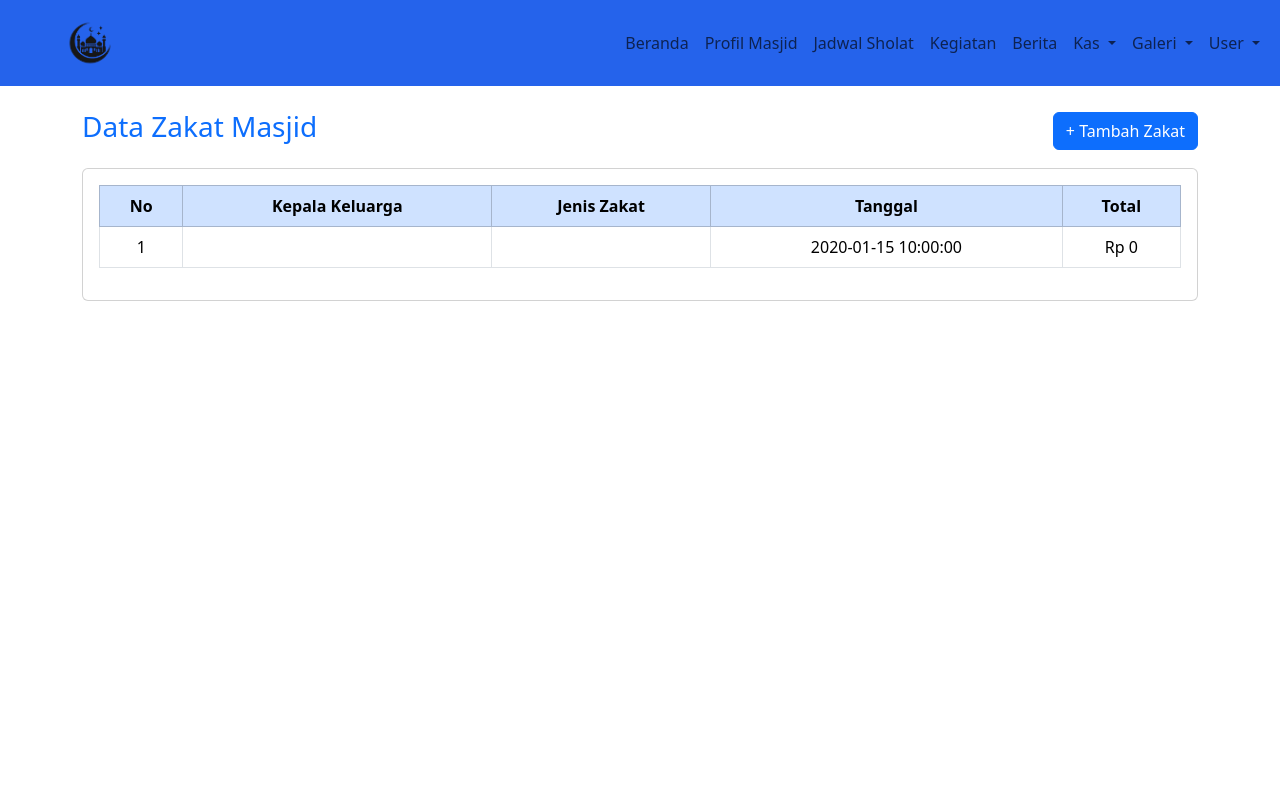
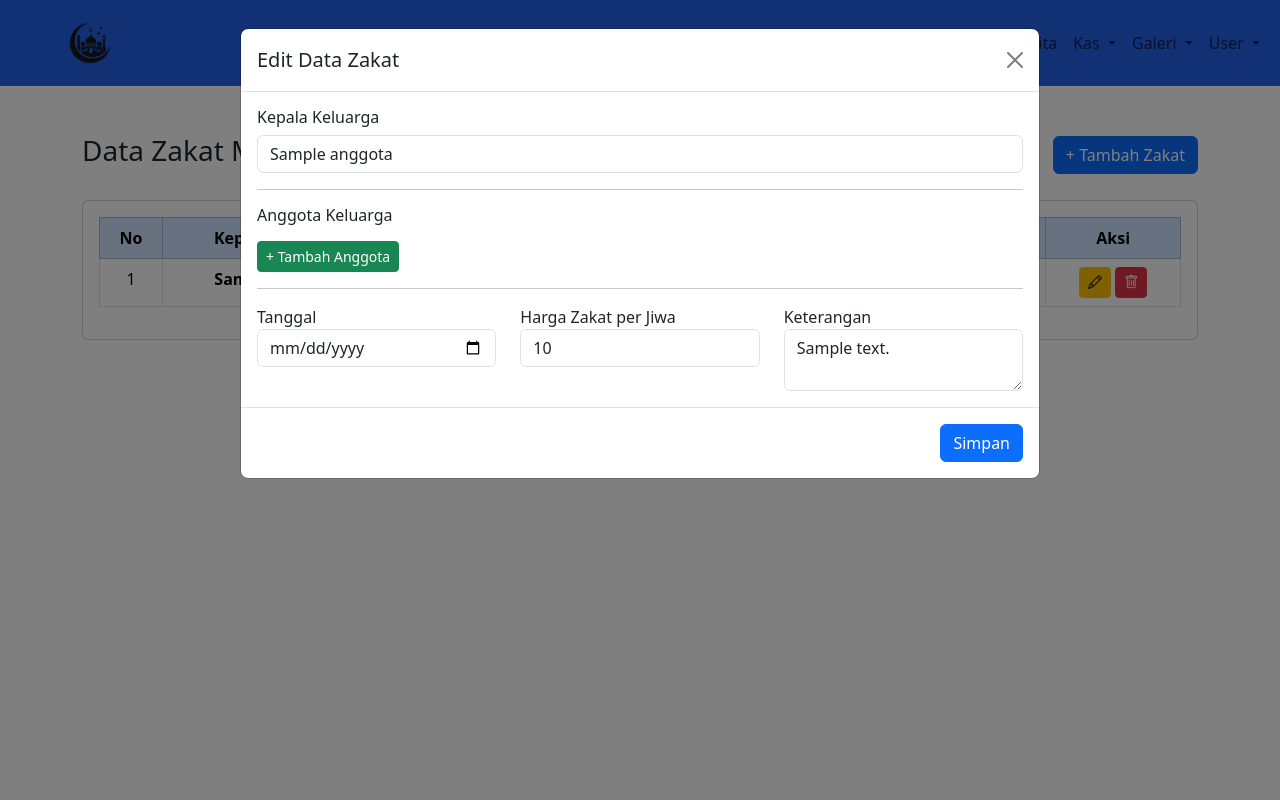
Before and after one commit to fauzil17/ar_razaq, a PHP site: page /pages/zakat.php?edit=1 in a window 1280 px wide. Run offline with PHP 8.4, Linux system fonts and the light colour scheme; tables that the repository leaves empty or names only in its code hold one stand-in row (values such as "Sample post"); data that the repository does not hold is empty.

Commit message:
memperbaiki zakat tetapi navbarnya masih rusak

```diff
--- a/includes/footer.php
+++ b/includes/footer.php
@@ -5,7 +5,7 @@
     </div>
 </footer>
 
-<script src="assets/bootstrap/js/bootstrap.js"></script>
+<!-- <script src="assets/bootstrap/js/bootstrap.js"></script>
     <script src="assets/bootstrap/js/bootstrap.js.map"></script>
     <script src="assets/bootstrap/js/bootstrap.min.js"></script>
     <script src="assets/bootstrap/js/bootstrap.min.js.map"></script>
@@ -15,4 +15,4 @@
     <script src="" "assets/bootstrap/js/bootstrap-grip.min.js.map"></script>
     <script src="" "assets/bootstrap/js/bootstrap-grip-rtl.js"></script>
 
-<script src="">
+<script src=""> -->
--- a/pages/zakat.php
+++ b/pages/zakat.php
@@ -1,180 +1,285 @@
 <?php
+error_reporting(E_ALL);
+ini_set('display_errors', 1);
+session_start();
 include '../config/koneksi.php';
 
-/* =====================
-   PROSES SIMPAN DATA
-===================== */
-if (isset($_POST['nama_kepala'])) {
+/* ================= DELETE ================= */
+if (isset($_GET['hapus'])) {
+    $id = intval($_GET['hapus']);
+    mysqli_query($conn, "DELETE FROM zakat_fitrah_anggota WHERE id_zakat_fitrah=$id");
+    mysqli_query($conn, "DELETE FROM zakat_fitrah WHERE id_zakat_fitrah=$id");
+    header("Location: zakat.php");
+    exit;
+}
 
-  $nama_kepala = $_POST['nama_kepala'];
+/* ================= AMBIL DATA EDIT ================= */
+$data_edit = null;
+$anggota_edit = [];
+$kepala_edit = '';
+
+if (isset($_GET['edit'])) {
+    $id = intval($_GET['edit']);
+
+    $stmt = $conn->prepare("SELECT * FROM zakat_fitrah WHERE id_zakat_fitrah=?");
+    $stmt->bind_param("i", $id);
+    $stmt->execute();
+    $result = $stmt->get_result();
+    $data_edit = $result->fetch_assoc();
+
+    $stmt2 = $conn->prepare("SELECT nama_anggota FROM zakat_fitrah_anggota WHERE id_zakat_fitrah=?");
+    $stmt2->bind_param("i", $id);
+    $stmt2->execute();
+    $result2 = $stmt2->get_result();
+
+    $first = true;
+    while ($row2 = $result2->fetch_assoc()) {
+        if ($first) {
+            $kepala_edit = $row2['nama_anggota'];
+            $first = false;
+        } else {
+            $anggota_edit[] = $row2['nama_anggota'];
+        }
+    }
+}
+
+/* ================= SIMPAN ================= */
+if ($_SERVER["REQUEST_METHOD"] === "POST") {
+
+    $id_edit     = $_POST['id_edit'] ?? '';
     $jenis_zakat = $_POST['jenis_zakat'];
     $tanggal     = $_POST['tanggal'];
     $keterangan  = $_POST['keterangan'];
+    $harga_beras = floatval($_POST['harga_beras']);
+    $kepala      = trim($_POST['kepala_keluarga']);
 
-  // simpan kepala keluarga
+    $anggota = [];
+
+    if ($kepala != '') {
+        $anggota[] = $kepala;
+    }
+
+    if (!empty($_POST['nama_anggota'])) {
+        foreach ($_POST['nama_anggota'] as $a) {
+            if (trim($a) != '') {
+                $anggota[] = trim($a);
+            }
+        }
+    }
+
+    $jumlah_jiwa = count($anggota);
+    $total_zakat = $jumlah_jiwa * $harga_beras;
+
+    if ($id_edit != '') {
+
+        $stmt = $conn->prepare("
+            UPDATE zakat_fitrah
+            SET tanggal=?, jumlah_jiwa=?, harga_beras=?, total_zakat=?, jenis_zakat=?, keterangan=?
+            WHERE id_zakat_fitrah=?
+        ");
+
+        $stmt->bind_param("siddssi",
+            $tanggal,
+            $jumlah_jiwa,
+            $harga_beras,
+            $total_zakat,
+            $jenis_zakat,
+            $keterangan,
+            $id_edit
+        );
+
+        $stmt->execute();
+
+        mysqli_query($conn, "DELETE FROM zakat_fitrah_anggota WHERE id_zakat_fitrah=$id_edit");
+
+        $stmt2 = $conn->prepare("
+            INSERT INTO zakat_fitrah_anggota (id_zakat_fitrah, nama_anggota)
+            VALUES (?, ?)
+        ");
+
+        foreach ($anggota as $nama) {
+            $stmt2->bind_param("is", $id_edit, $nama);
+            $stmt2->execute();
+        }
+
+    } else {
+
         $stmt = $conn->prepare("
             INSERT INTO zakat_fitrah
-    (tanggal, id_kepala, jumlah_jiwa, harga_beras, total_zakat, id_user)
+            (tanggal, jumlah_jiwa, harga_beras, total_zakat, jenis_zakat, keterangan)
             VALUES (?, ?, ?, ?, ?, ?)
         ");
 
-  $stmt->bind_param(
-    "siiddi",
+        $stmt->bind_param("siddss",
             $tanggal,
-    $id_kepala,
             $jumlah_jiwa,
             $harga_beras,
             $total_zakat,
-    $id_user
+            $jenis_zakat,
+            $keterangan
         );
 
-  // simpan anggota
+        $stmt->execute();
+        $id_zakat = $stmt->insert_id;
+
         $stmt2 = $conn->prepare("
-    INSERT INTO zakat_fitrah_anggota
-    (id_zakat_fitrah, nama_anggota)
+            INSERT INTO zakat_fitrah_anggota (id_zakat_fitrah, nama_anggota)
             VALUES (?, ?)
         ");
 
-  foreach ($_POST['nama_anggota'] as $i => $nama) {
-    $jumlah = $_POST['jumlah'][$i];
-    $stmt2->bind_param(
-    "is",
-    $id_zakat_fitrah,
-    $nama
-    );
-
+        foreach ($anggota as $nama) {
+            $stmt2->bind_param("is", $id_zakat, $nama);
+            $stmt2->execute();
+        }
     }
 
-  echo "<script>
-        alert('Data zakat berhasil disimpan');
-        window.location='zakat.php';
-    </script>";
+    header("Location: zakat.php");
+    exit;
 }
 ?>
 
 <!DOCTYPE html>
-<html lang="id">
-
+<html>
 <head>
 <meta charset="UTF-8">
-  <title>Data Zakat Masjid</title>
+<title>Data Zakat</title>
 <link href="https://cdn.jsdelivr.net/npm/bootstrap@5.3.2/dist/css/bootstrap.min.css" rel="stylesheet">
+<link rel="stylesheet" href="https://cdn.jsdelivr.net/npm/bootstrap-icons@1.11.1/font/bootstrap-icons.css">
 </head>
-
 <body>
 
 <?php include '../includes/navbar.php'; ?>
 
-  <div class="container mt-4">
+<div class="container mt-5">
 
-    <div class="d-flex justify-content-between align-items-center mb-3">
-      <h3 class="text-primary">Data Zakat Masjid</h3>
+<div class="d-flex justify-content-between align-items-center mb-4">
+<h3>Data Zakat Masjid</h3>
 <button class="btn btn-primary" data-bs-toggle="modal" data-bs-target="#modalZakat">
 + Tambah Zakat
 </button>
 </div>
 
-    <!-- =====================
-         TABEL DATA ZAKAT
-    ====================== -->
 <div class="card">
 <div class="card-body table-responsive">
+
 <table class="table table-bordered text-center">
 <thead class="table-primary">
 <tr>
 <th>No</th>
 <th>Kepala Keluarga</th>
-              <th>Jenis Zakat</th>
 <th>Tanggal</th>
+<th>Jenis</th>
+<th>Jumlah Jiwa</th>
 <th>Total</th>
+<th>Aksi</th>
 </tr>
 </thead>
 <tbody>
+
 <?php
 $no = 1;
 $query = mysqli_query($conn, "
-    SELECT zf.id_zakat_fitrah,
-           zf.tanggal,
-           zf.total_zakat,
-           COUNT(zfa.id_anggota) as jumlah_anggota
-    FROM zakat_fitrah zf
-    LEFT JOIN zakat_fitrah_anggota zfa
-        ON zf.id_zakat_fitrah = zfa.id_zakat_fitrah
-    GROUP BY zf.id_zakat_fitrah
+SELECT z.*,
+(SELECT nama_anggota
+ FROM zakat_fitrah_anggota
+ WHERE id_zakat_fitrah = z.id_zakat_fitrah
+ LIMIT 1) AS kepala
+FROM zakat_fitrah z
+ORDER BY z.id_zakat_fitrah DESC
 ");
+
 while ($row = mysqli_fetch_assoc($query)) {
 ?>
+
 <tr>
 <td><?= $no++ ?></td>
-                <td><?= $row['nama_kepala'] ?></td>
+<td><strong><?= $row['kepala'] ?></strong></td>
+<td><?= $row['tanggal'] ?></td>
 <td><?= $row['jenis_zakat'] ?></td>
-                <td><?= $row['tanggal'] ?></td>
-                <td>Rp <?= number_format($row['total']) ?></td>
+<td><?= $row['jumlah_jiwa'] ?></td>
+<td>Rp <?= number_format($row['total_zakat'],0,',','.') ?></td>
+<td>
+<a href="?edit=<?= $row['id_zakat_fitrah'] ?>" class="btn btn-sm btn-warning">
+<i class="bi bi-pencil"></i>
+</a>
+<a href="?hapus=<?= $row['id_zakat_fitrah'] ?>"
+class="btn btn-sm btn-danger"
+onclick="return confirm('Yakin hapus?')">
+<i class="bi bi-trash"></i>
+</a>
+</td>
 </tr>
+
 <?php } ?>
+
 </tbody>
 </table>
+
 </div>
 </div>
 </div>
 
-  <!-- =====================
-     MODAL TAMBAH ZAKAT
-===================== -->
+<!-- MODAL -->
 <div class="modal fade" id="modalZakat">
 <div class="modal-dialog modal-lg">
 <div class="modal-content">
 
 <form method="POST">
+<input type="hidden" name="id_edit" value="<?= $data_edit['id_zakat_fitrah'] ?? '' ?>">
 
 <div class="modal-header">
-            <h5 class="modal-title">Tambah Data Zakat</h5>
+<h5 class="modal-title">
+<?= isset($_GET['edit']) ? 'Edit Data Zakat' : 'Tambah Data Zakat' ?>
+</h5>
 <button type="button" class="btn-close" data-bs-dismiss="modal"></button>
 </div>
 
 <div class="modal-body">
 
-            <div class="row mb-3">
-              <div class="col-md-6">
-                <label>Kepala Keluarga</label>
-                <input type="text" name="nama_kepala" class="form-control" required>
-              </div>
-              <div class="col-md-6">
-                <label>Jenis Zakat</label>
-                <select name="jenis_zakat" class="form-select" required>
-                  <option value="">-- Pilih --</option>
-                  <option>Zakat Fitrah</option>
-                  <option>Zakat Mal</option>
-                </select>
-              </div>
-            </div>
+<h6>Kepala Keluarga</h6>
+<input type="text" name="kepala_keluarga" class="form-control mb-3"
+value="<?= $kepala_edit ?>"
+placeholder="Nama Kepala Keluarga" required>
 
 <hr>
 <h6>Anggota Keluarga</h6>
 
 <div id="anggota-wrapper">
+<?php if (!empty($anggota_edit)) {
+foreach ($anggota_edit as $nama) { ?>
 <div class="row mb-2">
-                <div class="col-md-7">
-                  <input type="text" name="nama_anggota[]" class="form-control" placeholder="Nama Anggota" required>
+<div class="col-md-10">
+<input type="text" name="nama_anggota[]" class="form-control" value="<?= $nama ?>">
 </div>
-                <div class="col-md-4">
-                  <input type="number" name="jumlah[]" class="form-control" placeholder="Jumlah" required>
+<div class="col-md-2">
+<button type="button" class="btn btn-danger btn-sm" onclick="this.parentElement.parentElement.remove()">X</button>
 </div>
 </div>
+<?php }} ?>
 </div>
 
-            <button type="button" class="btn btn-sm btn-success mb-3" onclick="tambahAnggota()">
+<button type="button" class="btn btn-success btn-sm mt-2" onclick="tambahAnggota()">
 + Tambah Anggota
 </button>
 
+<hr>
+
 <div class="row">
-              <div class="col-md-6">
+<div class="col-md-4">
 <label>Tanggal</label>
-                <input type="date" name="tanggal" class="form-control" required>
+<input type="date" name="tanggal" class="form-control"
+value="<?= $data_edit['tanggal'] ?? '' ?>" required>
 </div>
-              <div class="col-md-6">
+
+<div class="col-md-4">
+<label>Harga Zakat per Jiwa</label>
+<input type="number" name="harga_beras" class="form-control"
+value="<?= $data_edit['harga_beras'] ?? '' ?>" required>
+</div>
+
+<div class="col-md-4">
 <label>Keterangan</label>
-                <textarea name="keterangan" class="form-control"></textarea>
+<textarea name="keterangan" class="form-control"><?= $data_edit['keterangan'] ?? '' ?></textarea>
 </div>
 </div>
 
@@ -185,21 +290,19 @@ if (isset($_POST['nama_kepala'])) {
 </div>
 
 </form>
-
 </div>
 </div>
 </div>
 
 <script>
 function tambahAnggota() {
-      const wrapper = document.getElementById('anggota-wrapper');
-      wrapper.insertAdjacentHTML('beforeend', `
+document.getElementById('anggota-wrapper').insertAdjacentHTML('beforeend', `
 <div class="row mb-2">
-            <div class="col-md-7">
-                <input type="text" name="nama_anggota[]" class="form-control" placeholder="Nama Anggota" required>
+<div class="col-md-10">
+<input type="text" name="nama_anggota[]" class="form-control" placeholder="Nama Anggota">
 </div>
-            <div class="col-md-4">
-                <input type="number" name="jumlah[]" class="form-control" placeholder="Jumlah" required>
+<div class="col-md-2">
+<button type="button" class="btn btn-danger btn-sm" onclick="this.parentElement.parentElement.remove()">X</button>
 </div>
 </div>
 `);
@@ -207,6 +310,13 @@ if (isset($_POST['nama_kepala'])) {
 </script>
 
 <script src="https://cdn.jsdelivr.net/npm/bootstrap@5.3.2/dist/js/bootstrap.bundle.min.js"></script>
+
+<?php if (isset($_GET['edit'])) { ?>
+<script>
+var myModal = new bootstrap.Modal(document.getElementById('modalZakat'));
+myModal.show();
+</script>
+<?php } ?>
+
 </body>
-
 </html>
```
Also changed, not shown: assets/images/m.png (added). Lines whose indentation alone changed are shown as unchanged.
